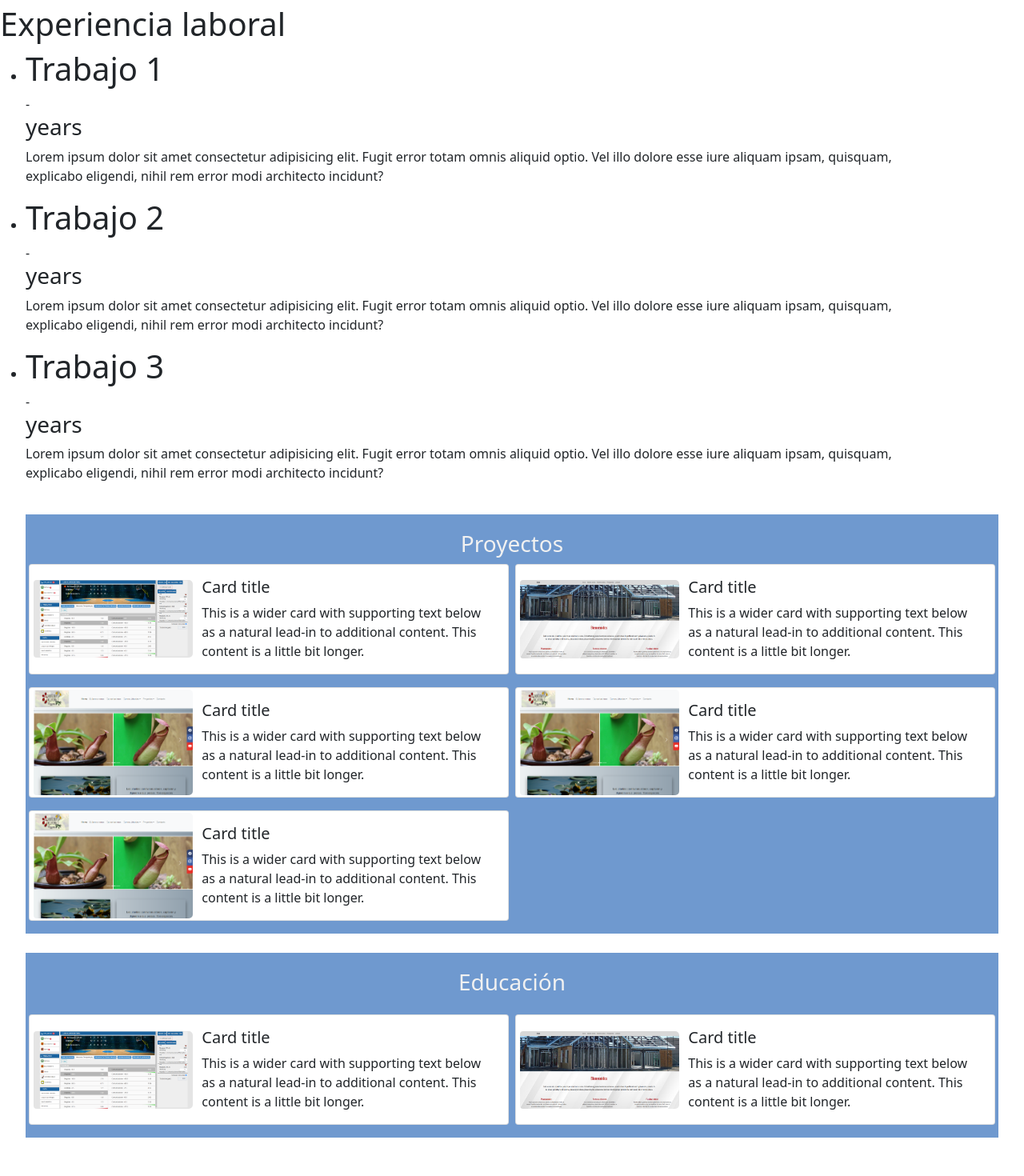
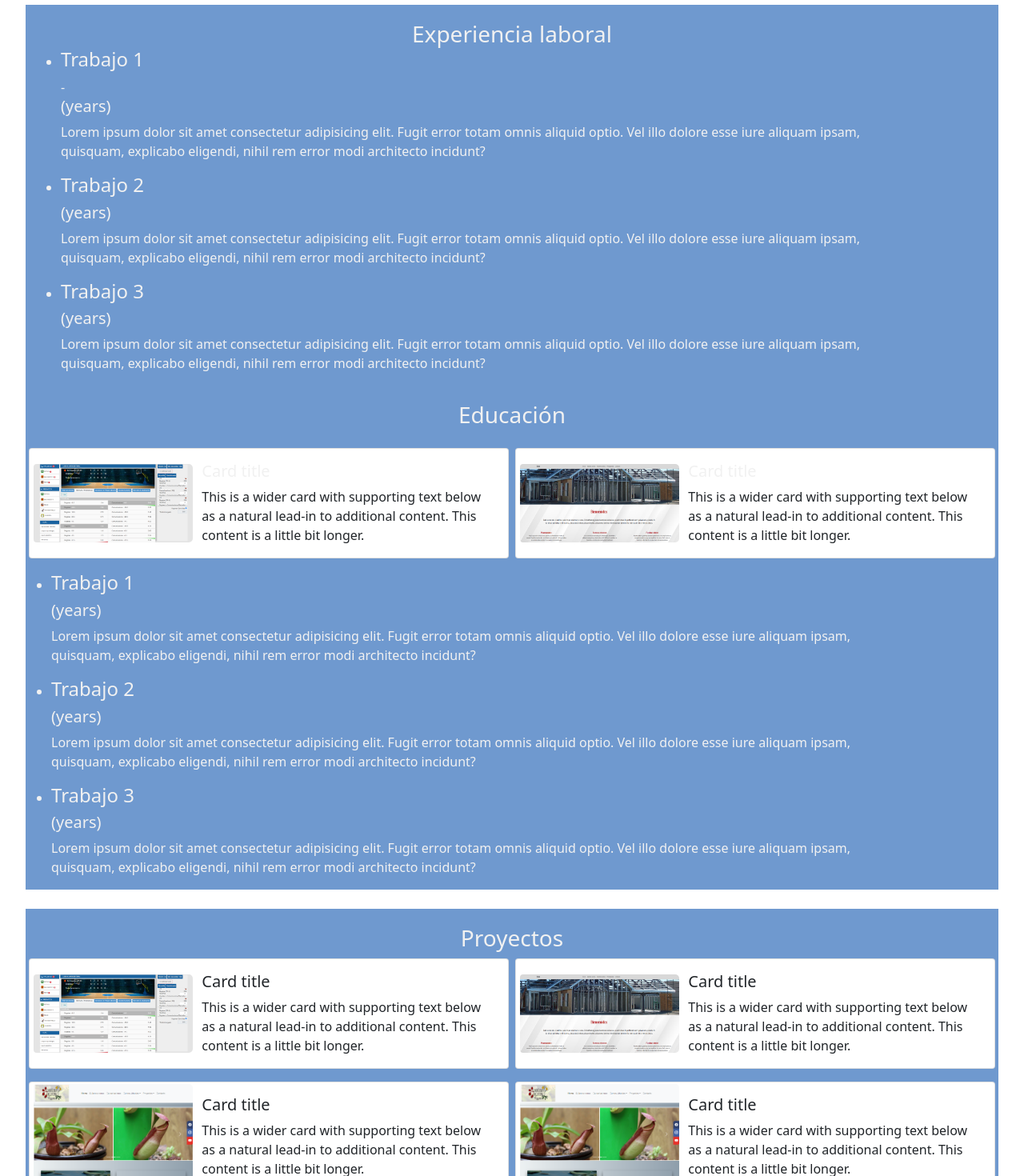
Before and after one commit to nicohervith/finalProject-argPrograma, an Angular app: page /portfolio in a window 1280 px wide. Shown: the part 660-2130 px from the top of the page at 80% size. Before the commit the page ends 2106 px from the top, so only its background shows below. Built offline with nearby package versions, Linux system fonts and the light colour scheme.

Commit message:
education update

```diff
--- a/src/app/components/banner/banner.component.css
+++ b/src/app/components/banner/banner.component.css
@@ -58,6 +58,9 @@ img {
   position: absolute;
   cursor: pointer;
 }
+i{
+  cursor: pointer;
+}
 
 .profile-img img {
   width: 170px;
--- a/src/app/components/education/education.component.css
+++ b/src/app/components/education/education.component.css
@@ -23,3 +23,7 @@ img {
   margin-left: 5px;
   border-radius: 5px;
 }
+
+h4,ul,h5{
+  color:#f1f1f1
+}
--- a/src/app/components/education/education.component.html
+++ b/src/app/components/education/education.component.html
@@ -34,4 +34,41 @@
     </div>
 
   </div>
+
+  <div class="row">
+    <div class="col-lg-11">
+      <ul>
+        <li>
+          <h4> Trabajo 1</h4> <h5> (years)</h5>
+        </li>
+        <p>
+          Lorem ipsum dolor sit amet consectetur adipisicing elit. Fugit error totam omnis aliquid optio. Vel illo dolore
+          esse iure aliquam ipsam, quisquam, explicabo eligendi, nihil rem error modi architecto incidunt?
+        </p>
+      </ul>
+
+      <ul>
+        <li>
+          <h4> Trabajo 2</h4>
+          <h5> (years)</h5>
+        </li>
+        <p>
+          Lorem ipsum dolor sit amet consectetur adipisicing elit. Fugit error totam omnis aliquid optio. Vel illo dolore
+          esse iure aliquam ipsam, quisquam, explicabo eligendi, nihil rem error modi architecto incidunt?
+        </p>
+      </ul>
+
+      <ul>
+        <li>
+          <h4> Trabajo 3</h4>
+          <h5> (years)</h5>
+        </li>
+        <p>
+          Lorem ipsum dolor sit amet consectetur adipisicing elit. Fugit error totam omnis aliquid optio. Vel illo dolore
+          esse iure aliquam ipsam, quisquam, explicabo eligendi, nihil rem error modi architecto incidunt?
+        </p>
+      </ul>
+
+    </div>
+  </div>
 </div>
--- a/src/app/components/experience/experience.component.css
+++ b/src/app/components/experience/experience.component.css
@@ -1,3 +1,15 @@
 .row{
+  width: 95%;
+  margin: auto;
+  background-color: rgb(111, 153, 207);
+}
+.title{
+  color:#f1f1f1;
+  margin:auto;
+  text-align: center;
+  margin-top:20px;
+}
 
+h4,p,h5,ul{
+  color:#f1f1f1;
 }
--- a/src/app/components/experience/experience.component.html
+++ b/src/app/components/experience/experience.component.html
@@ -1,9 +1,9 @@
 <div class="row">
-  <h1>Experiencia laboral</h1>
+  <h3 class="title">Experiencia laboral</h3>
   <div class="col-lg-11">
     <ul>
       <li>
-        <h1> Trabajo 1</h1> - <h3> years</h3>
+        <h4> Trabajo 1</h4> -<h5> (years)</h5>
       </li>
       <p>
         Lorem ipsum dolor sit amet consectetur adipisicing elit. Fugit error totam omnis aliquid optio. Vel illo dolore
@@ -13,7 +13,8 @@
 
     <ul>
       <li>
-        <h1> Trabajo 2</h1> - <h3> years</h3>
+        <h4> Trabajo 2</h4>
+        <h5> (years)</h5>
       </li>
       <p>
         Lorem ipsum dolor sit amet consectetur adipisicing elit. Fugit error totam omnis aliquid optio. Vel illo dolore
@@ -23,7 +24,8 @@
 
     <ul>
       <li>
-        <h1> Trabajo 3</h1> - <h3> years</h3>
+        <h4> Trabajo 3</h4>
+        <h5> (years)</h5>
       </li>
       <p>
         Lorem ipsum dolor sit amet consectetur adipisicing elit. Fugit error totam omnis aliquid optio. Vel illo dolore
--- a/src/app/components/portfolio/portfolio.component.html
+++ b/src/app/components/portfolio/portfolio.component.html
@@ -1,8 +1,8 @@
 <app-header></app-header>
 <br>
 <app-experience></app-experience>
+<app-education></app-education>
 <br>
 <app-projects></app-projects>
 <br>
-<app-education></app-education>
 <br>
```
